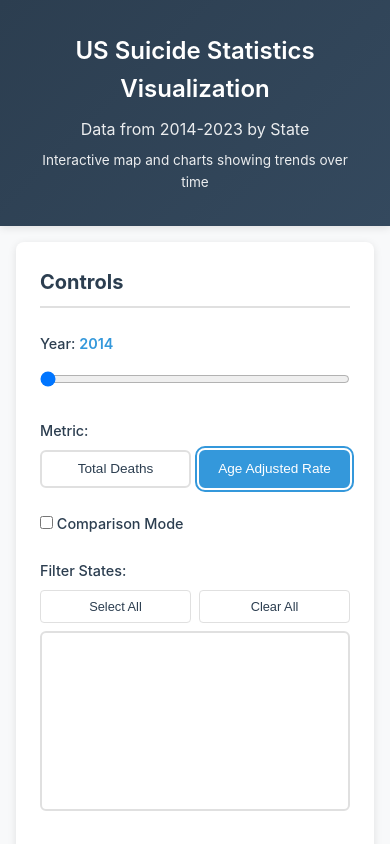
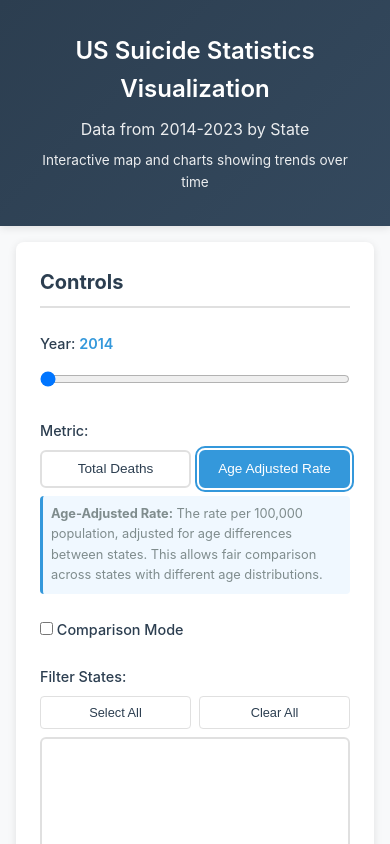
Before and after one commit to nmrastogi/data_viz_sui, a plain HTML site: page index.html in a window 390 px wide. Both pictures are taken after a click on the button "Age Adjusted Rate". Shown: the top 844 px of the page. Drawn offline with nearby package versions, Linux system fonts and the light colour scheme; no server answers.

Commit message:
Add age-adjusted rate explanation and toggle visibility in controls

```diff
--- a/index.html
+++ b/index.html
@@ -29,6 +29,9 @@
                 <div class="toggle-buttons" id="metric-toggle">
                     <button class="toggle-btn active" data-metric="deaths">Total Deaths</button>
                     <button class="toggle-btn" data-metric="rate">Age Adjusted Rate</button>
+                </div>
+                <div class="info-text" id="rate-info" style="display: none; margin-top: 0.5rem; font-size: 0.8rem; color: var(--text-secondary); padding: 0.5rem; background: #f0f8ff; border-radius: 4px; border-left: 3px solid var(--accent-color);">
+                    <strong>Age-Adjusted Rate:</strong> The rate per 100,000 population, adjusted for age differences between states. This allows fair comparison across states with different age distributions.
                 </div>
             </div>
 
--- a/script.js
+++ b/script.js
@@ -113,6 +113,15 @@ function setupControls() {
         d3.selectAll('.toggle-btn').classed('active', false);
         d3.select(this).classed('active', true);
         selectedMetric = d3.select(this).attr('data-metric');
+
+        // Show/hide age-adjusted rate explanation
+        const rateInfo = d3.select('#rate-info');
+        if (selectedMetric === 'rate') {
+            rateInfo.style('display', 'block');
+        } else {
+            rateInfo.style('display', 'none');
+        }
+
         updateAllVisualizations();
     });
 
@@ -168,13 +177,9 @@ function updateColorScale() {
     const min = d3.min(values);
     const max = d3.max(values);
 
-    if (selectedMetric === 'deaths') {
-        colorScale = d3.scaleSequential(d3.interpolateYlOrRd)
-            .domain([max, min]);
-    } else {
-        colorScale = d3.scaleSequential(d3.interpolateYlOrRd)
-            .domain([max, min]);
-    }
+    // Reverse domain so higher values = redder (darker), lower values = yellower (lighter)
+    colorScale = d3.scaleSequential(d3.interpolateYlOrRd)
+        .domain([min, max]);
 }
 
 // Render choropleth map
```
